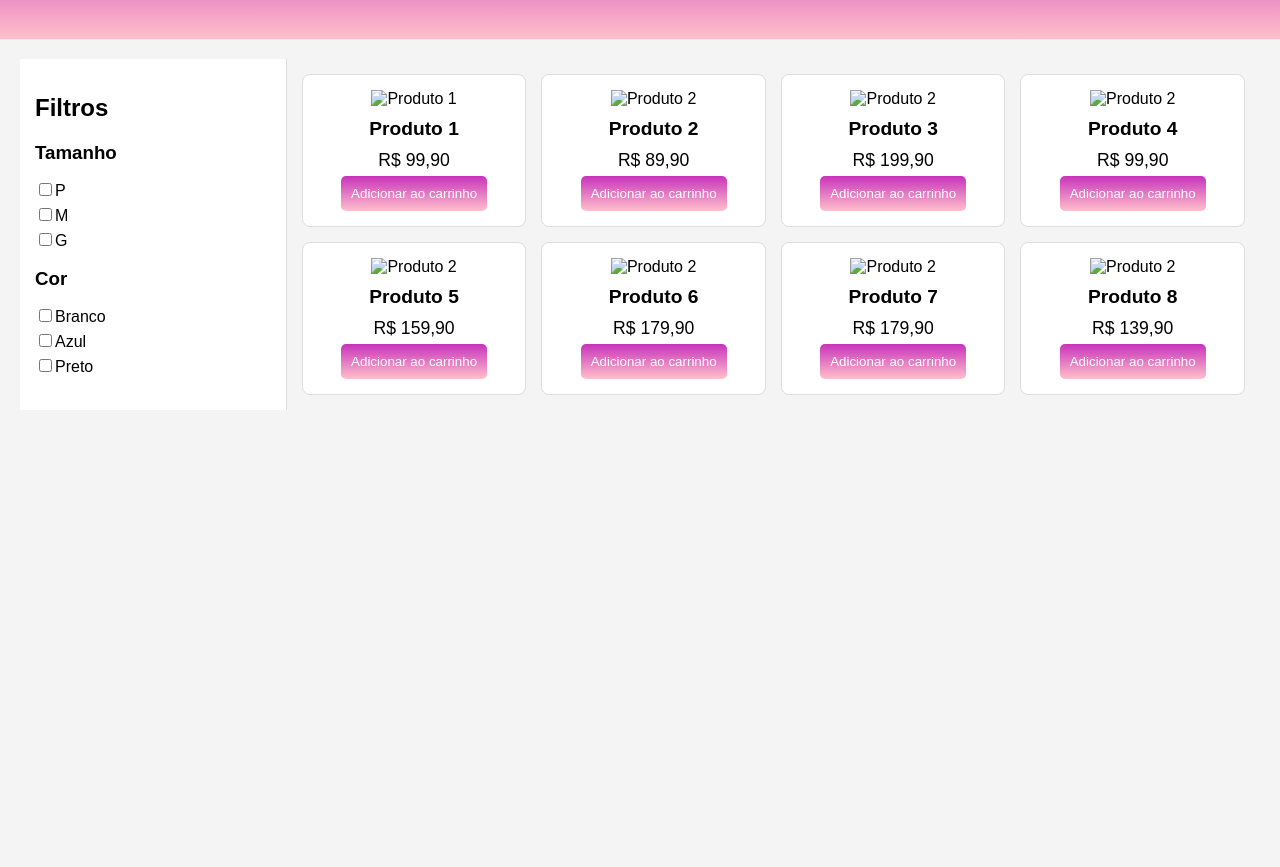
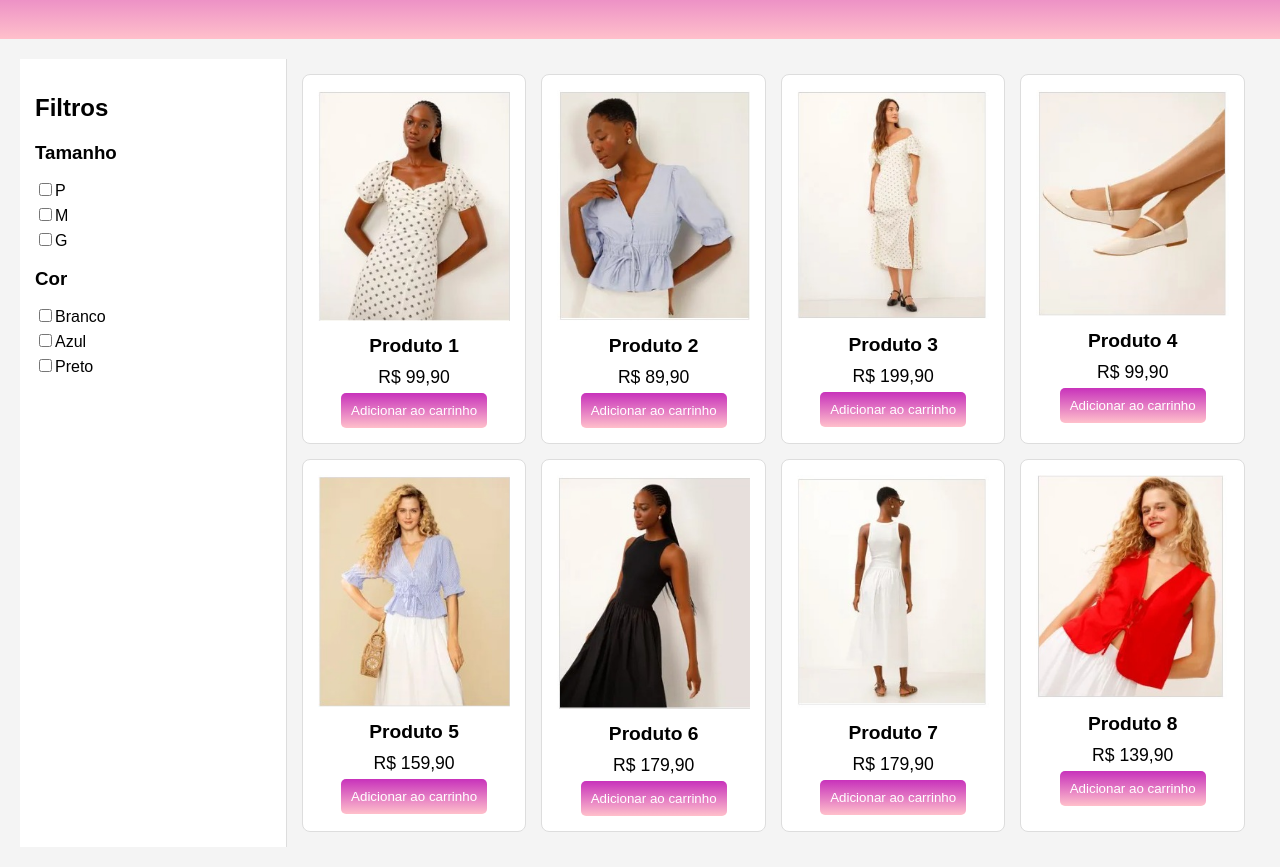
Before and after one commit to agguiar/CSM-modas, a plain HTML site: page carrossel.html in a window 1280 px wide. Shown: the part 81-948 px from the top of the page. Before the commit the page ends 800 px from the top, so only its background shows below. Drawn offline with Linux system fonts and the light colour scheme.

Commit message:
Update carrossel.html

```diff
--- a/carrossel.html
+++ b/carrossel.html
@@ -5,7 +5,7 @@
   <meta name="viewport" content="width=device-width, initial-scale=1.0">
   <title>CSM Modas</title>
   <link rel="stylesheet" href="style_carrossel.css">
-  <link rel="icon" href="img/WhatsApp-Image-2024-05-29-at-12.53.17.ico">
+  <link rel="icon" href="WhatsApp-Image-2024-05-29-at-12.53.17.ico">
 </head>
 <body>
   <header>
@@ -34,49 +34,49 @@
 
     <section class="products-grid">
       <div class="product-card">
-        <img src="img/image (3).png" alt="Produto 1">
+        <img src="image (3).png" alt="Produto 1">
         <h3>Produto 1</h3>
         <p>R$ 99,90</p>
         <button>Adicionar ao carrinho</button>
       </div>
       <div class="product-card">
-        <img src="img/image (6).png" alt="Produto 2">
+        <img src="image (6).png" alt="Produto 2">
         <h3>Produto 2</h3>
         <p>R$ 89,90</p>
         <button>Adicionar ao carrinho</button>
       </div>
       <div class="product-card">
-        <img src="img/image (7).png" alt="Produto 2">
+        <img src="image (7).png" alt="Produto 2">
         <h3>Produto 3</h3>
         <p>R$ 199,90</p>
         <button>Adicionar ao carrinho</button>
       </div>
       <div class="product-card">
-        <img src="img/image (8).png" alt="Produto 2">
+        <img src="image (8).png" alt="Produto 2">
         <h3>Produto 4</h3>
         <p>R$ 99,90</p>
         <button>Adicionar ao carrinho</button>
       </div>
            <div class="product-card">
-             <img src="img/image (9).png" alt="Produto 2">
+             <img src="image (9).png" alt="Produto 2">
              <h3>Produto 5</h3>
              <p>R$ 159,90</p>
              <button>Adicionar ao carrinho</button>
            </div>
         <div class="product-card">
-          <img src="img/image (10).png" alt="Produto 2">
+          <img src="image (10).png" alt="Produto 2">
           <h3>Produto 6</h3>
           <p>R$ 179,90</p>
           <button>Adicionar ao carrinho</button>
         </div>
        <div class="product-card">
-        <img src="img/image (11).png" alt="Produto 2">
+        <img src="image (11).png" alt="Produto 2">
         <h3>Produto 7</h3>
         <p>R$ 179,90</p>
         <button>Adicionar ao carrinho</button>
       </div>
       <div class="product-card">
-        <img src="img/image (12).png" alt="Produto 2">
+        <img src="image (12).png" alt="Produto 2">
         <h3>Produto 8</h3>
         <p>R$ 139,90</p>
         <button>Adicionar ao carrinho</button>
```
